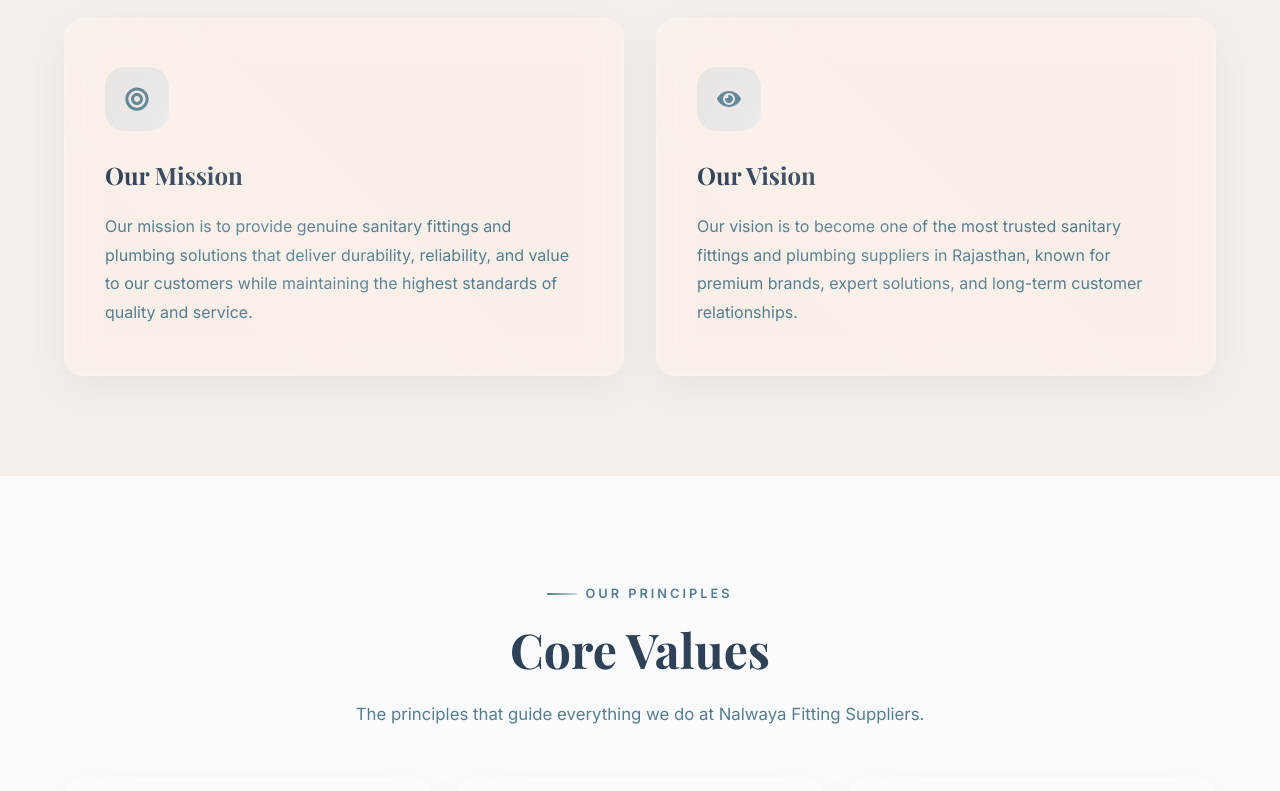
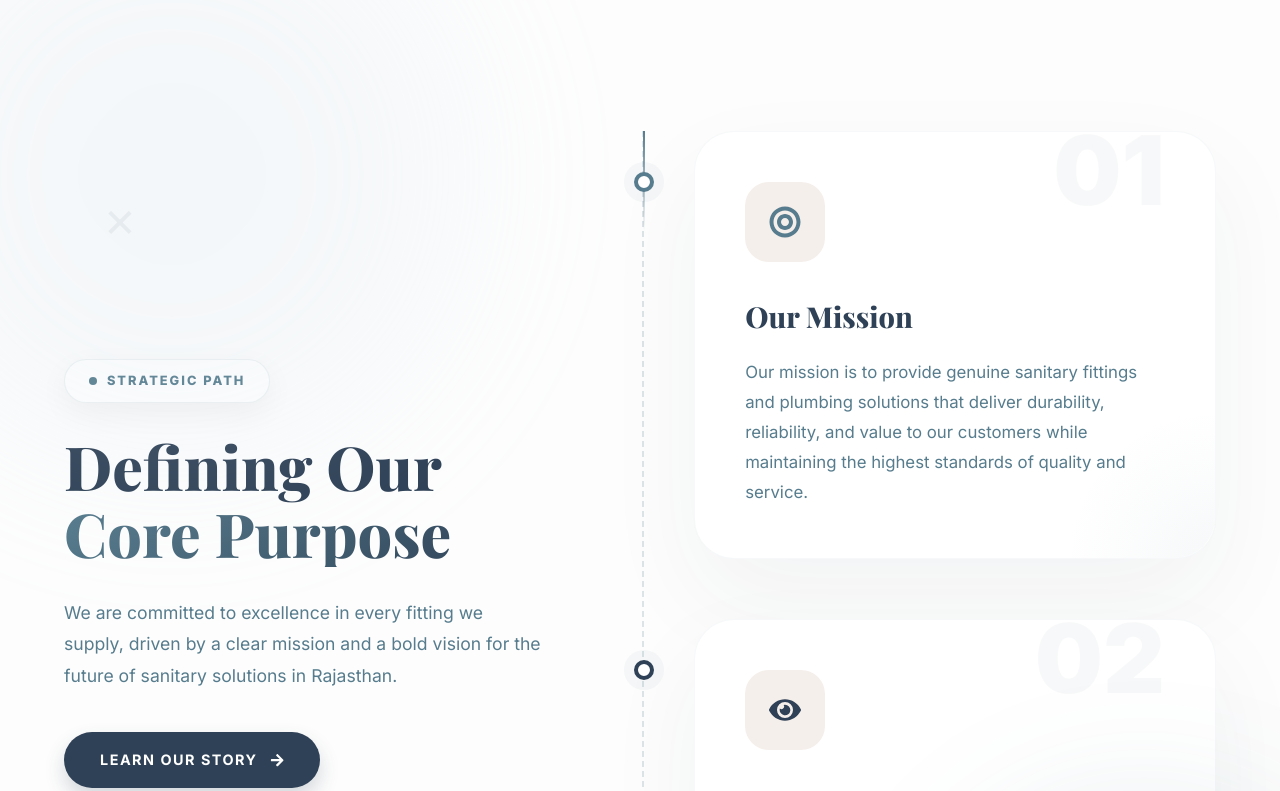
Before and after one commit to Eshbanoliver/nalwayasanitary-website-showcase-next.js, a Next.js app: page / in a window 1280 px wide. Shown: the part 3940-4731 px from the top of the page. Built offline with nearby package versions, Linux system fonts and the light colour scheme.

Commit message:
Updated files

```diff
--- a/src/app/globals.css
+++ b/src/app/globals.css
@@ -942,44 +942,338 @@ img {
 }
 
 /* ========================
-   MISSION / VISION
+   MISSION / VISION (CREATIVE V3)
    ======================== */
-.mv-grid {
+.mv-section-creative {
+  padding: 140px 0;
+  background: #fdfdfd;
+  position: relative;
+  overflow: hidden;
+}
+
+.mv-section-creative::after {
+  content: '+';
+  position: absolute;
+  top: 15%;
+  left: 8%;
+  font-size: 4rem;
+  color: var(--teal);
+  opacity: 0.1;
+  font-weight: 300;
+  transform: rotate(45deg);
+}
+
+.mv-section-creative::before {
+  content: '';
+  position: absolute;
+  bottom: 10%;
+  right: 10%;
+  width: 150px;
+  height: 150px;
+  background-image: radial-gradient(var(--navy) 1px, transparent 0);
+  background-size: 15px 15px;
+  opacity: 0.1;
+  z-index: 1;
+}
+
+.mv-bg-decorative {
+  position: absolute;
+  top: 0;
+  left: 0;
+  width: 100%;
+  height: 100%;
+  pointer-events: none;
+  z-index: 1;
+}
+
+.mv-circle {
+  position: absolute;
+  border-radius: 50%;
+  filter: blur(80px);
+  opacity: 0.15;
+}
+
+.circle-1 {
+  width: 600px;
+  height: 600px;
+  background: var(--sky-blue);
+  top: -10%;
+  left: -10%;
+}
+
+.circle-2 {
+  width: 400px;
+  height: 400px;
+  background: var(--teal);
+  bottom: -5%;
+  right: -5%;
+}
+
+.mv-grid-creative {
   display: grid;
-  grid-template-columns: repeat(2, 1fr);
-  gap: 32px;
-}
-
-.mv-card {
-  padding: 48px 40px;
+  grid-template-columns: 1fr 1.2fr;
+  gap: 100px;
+  align-items: center;
   position: relative;
-}
-
-.mv-card .mv-icon {
-  width: 64px;
-  height: 64px;
+  z-index: 2;
+}
+
+.mv-text-content {
+  max-width: 500px;
+}
+
+.mv-badge {
+  display: inline-flex;
+  align-items: center;
+  gap: 10px;
+  padding: 10px 24px;
+  background: var(--white);
+  color: var(--teal);
+  border-radius: 100px;
+  font-size: 0.8rem;
+  font-weight: 800;
+  letter-spacing: 2px;
+  text-transform: uppercase;
+  margin-bottom: 30px;
+  box-shadow: 0 10px 30px rgba(0, 0, 0, 0.05);
+  border: 1px solid rgba(86, 124, 141, 0.1);
+}
+
+.mv-badge::before {
+  content: '';
+  width: 8px;
+  height: 8px;
+  background: var(--teal);
+  border-radius: 50%;
+}
+
+.mv-main-title {
+  font-family: 'Playfair Display', serif;
+  font-size: clamp(2.5rem, 5vw, 3.8rem);
+  font-weight: 800;
+  color: var(--navy);
+  line-height: 1.1;
+  margin-bottom: 30px;
+}
+
+.mv-main-title span {
+  display: block;
+  background: linear-gradient(135deg, var(--teal) 0%, var(--navy) 100%);
+  -webkit-background-clip: text;
+  -webkit-text-fill-color: transparent;
+  background-clip: text;
+}
+
+.mv-main-desc {
+  font-size: 1.1rem;
+  color: var(--text-secondary);
+  line-height: 1.8;
+  margin-bottom: 40px;
+}
+
+.mv-cards-creative-stack {
+  display: flex;
+  flex-direction: column;
+  gap: 60px;
+  padding-left: 50px;
+  border-left: 2px dashed rgba(86, 124, 141, 0.2);
+  position: relative;
+}
+
+.mv-cards-creative-stack::before {
+  content: '';
+  position: absolute;
+  top: 0;
+  left: -1px;
+  width: 2px;
+  height: 100px;
+  background: linear-gradient(to bottom, var(--teal), transparent);
+}
+
+.card-v3 {
+  position: relative;
+  background: var(--white);
+  padding: 50px;
+  border-radius: 40px;
+  box-shadow: 0 40px 100px rgba(47, 65, 86, 0.05);
+  transition: all 0.6s cubic-bezier(0.2, 1, 0.3, 1);
+  border: 1px solid rgba(86, 124, 141, 0.05);
+}
+
+.card-v3:hover {
+  transform: translateX(25px) rotate(1deg);
+  box-shadow: 0 50px 120px rgba(47, 65, 86, 0.12);
+  border-color: rgba(86, 124, 141, 0.2);
+}
+
+.card-v3-gradient {
+  position: absolute;
+  bottom: 0;
+  right: 0;
+  width: 150px;
+  height: 150px;
+  background: radial-gradient(circle at bottom right, var(--card-accent), transparent 70%);
+  opacity: 0.05;
+  transition: all 0.6s ease;
+  pointer-events: none;
+  border-bottom-right-radius: 40px;
+}
+
+.card-v3:hover .card-v3-gradient {
+  opacity: 0.12;
+  width: 200px;
+  height: 200px;
+}
+
+.card-v3::after {
+  content: '';
+  position: absolute;
+  top: 40px;
+  left: -61px;
+  width: 20px;
+  height: 20px;
+  background: var(--white);
+  border-radius: 50%;
+  border: 4px solid var(--card-accent);
+  box-shadow: 0 0 0 10px rgba(86, 124, 141, 0.05);
+  z-index: 3;
+}
+
+.card-v3.mission {
+  --card-accent: var(--teal);
+}
+
+.card-v3.vision {
+  --card-accent: var(--navy);
+}
+
+.card-v3-number {
+  position: absolute;
+  top: -10px;
+  right: 50px;
+  font-size: 6rem;
+  font-weight: 900;
+  color: var(--navy);
+  opacity: 0.03;
+  line-height: 1;
+  pointer-events: none;
+}
+
+.card-v3-icon {
+  width: 80px;
+  height: 80px;
+  background: var(--beige);
+  border-radius: 24px;
   display: flex;
   align-items: center;
   justify-content: center;
-  background: linear-gradient(135deg, rgba(86, 124, 141, 0.12), rgba(200, 217, 230, 0.3));
-  border-radius: var(--radius-lg);
-  color: var(--teal);
-  font-size: 1.5rem;
-  margin-bottom: 24px;
-}
-
-.mv-card h3 {
+  color: var(--card-accent);
+  font-size: 2rem;
+  margin-bottom: 30px;
+  transition: all 0.5s ease;
+}
+
+.card-v3:hover .card-v3-icon {
+  background: var(--card-accent);
+  color: var(--white);
+  transform: scale(1.1) rotate(10deg);
+}
+
+.card-v3 h3 {
   font-family: 'Playfair Display', serif;
-  font-size: 1.5rem;
-  font-weight: 700;
+  font-size: 1.8rem;
+  font-weight: 800;
   color: var(--navy);
   margin-bottom: 16px;
-}
-
-.mv-card p {
+  display: flex;
+  align-items: center;
+  gap: 15px;
+}
+
+.card-v3 p {
   color: var(--text-secondary);
+  font-size: 1.05rem;
   line-height: 1.8;
-}
+  margin: 0;
+}
+
+/* Responsive Fixes */
+@media (max-width: 1024px) {
+  .mv-section-creative {
+    padding: 80px 0;
+  }
+
+  .mv-grid-creative {
+    grid-template-columns: 1fr;
+    gap: 60px;
+    text-align: center;
+  }
+
+  .mv-text-content {
+    max-width: 100%;
+    display: flex;
+    flex-direction: column;
+    align-items: center;
+  }
+
+  .mv-cards-creative-stack {
+    padding-left: 0;
+    border-left: none;
+    gap: 40px;
+  }
+
+  .mv-cards-creative-stack::before,
+  .card-v3::after {
+    display: none;
+  }
+
+  .card-v3:hover {
+    transform: translateY(-10px);
+  }
+}
+
+@media (max-width: 768px) {
+  .card-v3 {
+    padding: 35px 25px;
+  }
+
+  .card-v3-number {
+    font-size: 4rem;
+    right: 20px;
+  }
+
+  .mv-main-title {
+    font-size: 2.2rem;
+  }
+
+  .card-v3-icon {
+    width: 60px;
+    height: 60px;
+    font-size: 1.5rem;
+    margin-bottom: 20px;
+  }
+
+  .card-v3 h3 {
+    font-size: 1.5rem;
+    justify-content: center;
+  }
+
+  .mv-main-desc {
+    font-size: 0.95rem;
+  }
+}
+
+@media (max-width: 480px) {
+  .mv-main-title {
+    font-size: 1.8rem;
+  }
+
+  .mv-section-creative {
+    padding: 60px 0;
+  }
+}
+
+
 
 /* ========================
    CORE VALUES
@@ -4088,6 +4382,42 @@ img {
   color: #64748b;
   font-size: 0.95rem;
   line-height: 1.6;
+  margin-bottom: 24px;
+}
+
+.service-card-btn-wrapper {
+  margin-top: 20px;
+  display: flex;
+  justify-content: center;
+}
+
+.service-card-btn {
+  display: inline-flex;
+  align-items: center;
+  gap: 12px;
+  background: var(--navy);
+  color: #fff;
+  font-weight: 700;
+  font-size: 0.9rem;
+  padding: 12px 28px;
+  border-radius: var(--radius-full);
+  transition: all 0.3s ease;
+  box-shadow: 0 4px 15px rgba(0, 0, 0, 0.1);
+}
+
+.service-card-v2:hover .service-card-btn {
+  background: var(--teal);
+  color: #fff;
+  transform: translateY(-2px);
+  box-shadow: 0 8px 20px rgba(86, 124, 141, 0.3);
+}
+
+.service-card-btn svg {
+  transition: transform 0.3s ease;
+}
+
+.service-card-v2:hover .service-card-btn svg {
+  transform: translateX(5px);
 }
 
 .section-label-v2 {
--- a/src/app/page.tsx
+++ b/src/app/page.tsx
@@ -403,6 +403,11 @@ export default function HomePage() {
                     <div className="service-card-v2-content">
                       <h3>{cat.title}</h3>
                       <p>{cat.shortDesc}</p>
+                      <div className="service-card-btn-wrapper">
+                        <span className="service-card-btn">
+                          Discover more <FaArrowRight />
+                        </span>
+                      </div>
                     </div>
                   </Link>
                 );
@@ -420,13 +425,35 @@ export default function HomePage() {
         </div>
       </section>
 
-      {/* ====== MISSION & VISION ====== */}
-      <section className="section section-alt">
+      {/* ====== MISSION & VISION (CREATIVE) ====== */}
+      <section className="mv-section-creative">
+        <div className="mv-bg-decorative">
+          <div className="mv-circle circle-1"></div>
+          <div className="mv-circle circle-2"></div>
+        </div>
+
         <div className="container">
           <AnimateOnScroll>
-            <div className="mv-grid">
-              <div className="glass-card mv-card">
-                <div className="mv-icon">
+            <div className="mv-grid-creative">
+              <div className="mv-text-content">
+                <span className="mv-badge">Strategic Path</span>
+                <h2 className="mv-main-title">
+                  Defining Our <span>Core Purpose</span>
+                </h2>
+                <p className="mv-main-desc">
+                  We are committed to excellence in every fitting we supply, driven by a clear mission
+                  and a bold vision for the future of sanitary solutions in Rajasthan.
+                </p>
+                <Link href="/about" className="btn btn-primary">
+                  Learn Our Story <FaArrowRight />
+                </Link>
+              </div>
+
+              <div className="mv-cards-creative-stack">
+                <div className="card-v3 mission">
+                  <div className="card-v3-number">01</div>
+                  <div className="card-v3-gradient"></div>
+                  <div className="card-v3-icon">
                     <FaBullseye />
                   </div>
                   <h3>Our Mission</h3>
@@ -435,8 +462,11 @@ export default function HomePage() {
                     reliability, and value to our customers while maintaining the highest standards of quality and service.
                   </p>
                 </div>
-              <div className="glass-card mv-card">
-                <div className="mv-icon">
+
+                <div className="card-v3 vision">
+                  <div className="card-v3-number">02</div>
+                  <div className="card-v3-gradient"></div>
+                  <div className="card-v3-icon">
                     <FaEye />
                   </div>
                   <h3>Our Vision</h3>
@@ -444,6 +474,7 @@ export default function HomePage() {
                     Our vision is to become one of the most trusted sanitary fittings and plumbing suppliers in Rajasthan,
                     known for premium brands, expert solutions, and long-term customer relationships.
                   </p>
+                </div>
               </div>
             </div>
           </AnimateOnScroll>
```
Lines whose indentation alone changed are shown as unchanged.
